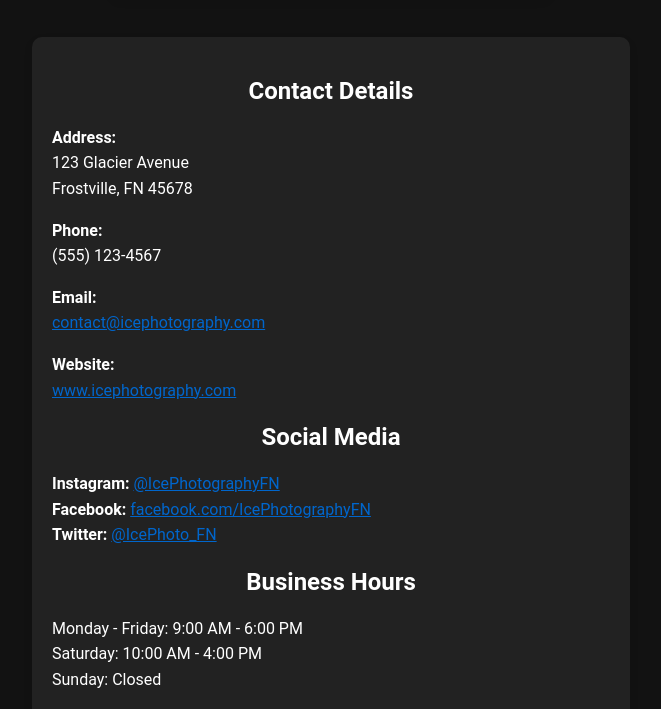
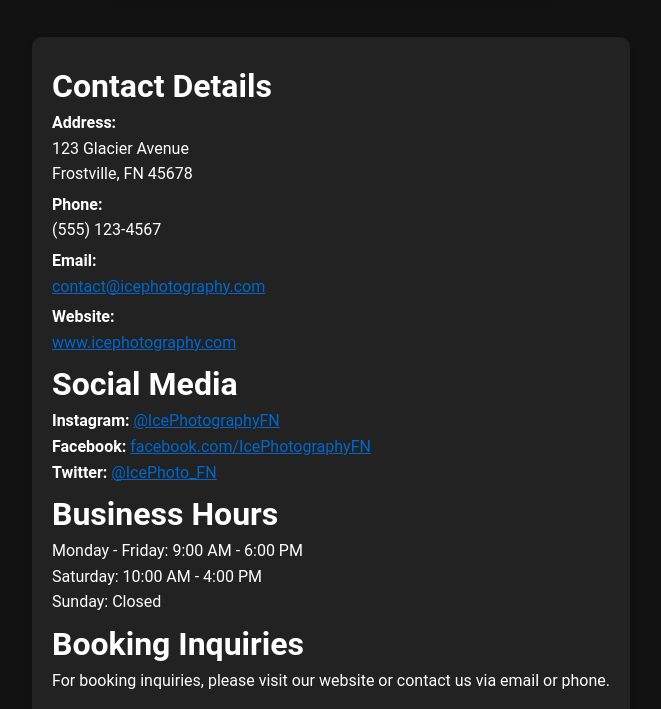
Before and after one commit to IceTheCoder/projects, a plain HTML site: page photography-website/index.html in a window 1280 px wide. Shown: the part 2643-3352 px from the top of the page, without its empty margins (309-970 px from the left). Drawn offline with Linux system fonts and the light colour scheme.

Commit message:
contact p margins

```diff
--- a/photography-website/style.css
+++ b/photography-website/style.css
@@ -103,11 +103,14 @@ button:active {
 }
 
 .contact h2 {
-  text-align: center;
+  font-size: 32px;
+  margin: 0;
+  margin-top: 10px;
 }
 
 .contact p {
   line-height: 1.6;
+  margin: 5px 0;
 }
 
 .contact a {
@@ -149,6 +152,10 @@ footer a:hover {
 
 /* Media Queries */
 @media (max-width: 768px) {
+  #camera {
+    width: 100%;
+  }
+
   .camera-div, .work-section, .contact {
     margin: 10px;
   }
@@ -164,8 +171,4 @@ footer a:hover {
     padding: 8px 16px;
     margin: 5px;
   }
-
-  #camera {
-    width: 100%;
-  }
 }
```
